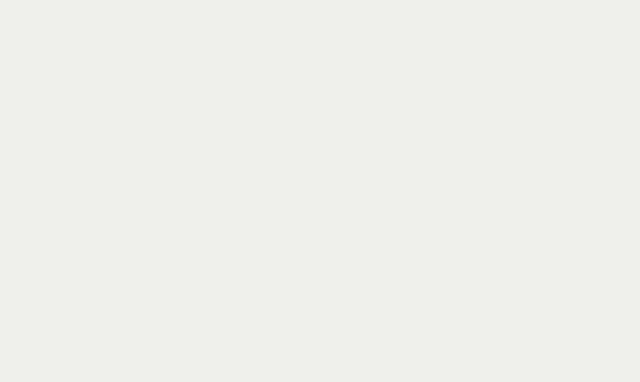
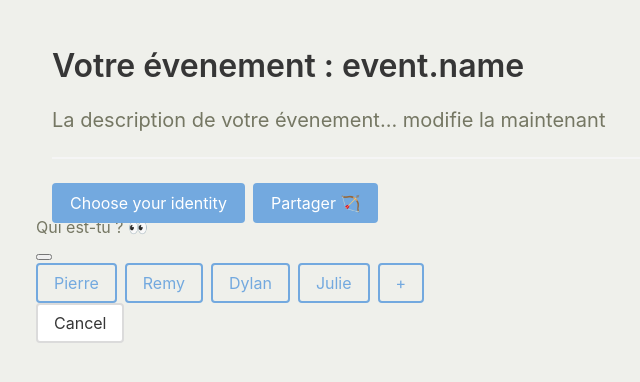
Before and after one commit to PlanVoteTeam/PlanVote_Frontend, a React (Vite) app: page /events/1 in a window 1280 px wide. Before the commit this address had no page. Shown: the top 382 px of the page, without its empty margins (12-652 px from the left). Built offline with nearby package versions, Linux system fonts and the light colour scheme.

Commit message:
feat: init modal, button, link, content

```diff
--- a/src/App.tsx
+++ b/src/App.tsx
@@ -10,7 +10,7 @@ function App() {
         <Routes>
           <Route path="" element={<LoginPage />} />
           <Route path="/" element={<LoginPage />} />
-          <Route path="/event/id" element={<EventDetail />} />
+          <Route path="/events/:eventId" element={<EventDetail />} />
         </Routes>
       </Router>
     </div>
--- a/src/components/EventDetail.tsx
+++ b/src/components/EventDetail.tsx
@@ -1,12 +1,21 @@
 import { useState } from "react";
-import { useNavigate } from "react-router-dom";
+import { useNavigate, useParams } from "react-router-dom";
+import EventDetail_ModalChooseidentity from "./EventDetail_ModalChooseIdentity";
 
 const EventDetail = () => {
-  const navigate = useNavigate();
+  const { eventId } = useParams();
+  // Fetch event data using eventId
+
+  const [modalState, setModalState] = useState(true);
+
+  const toggleModal = () => {
+    setModalState(!modalState);
+  };
 
   return (
     <section className="section">
       <div className="container">
+        <div className="content">
           {/* Title of page */}
           <p className="title">
             <span>Votre évenement : </span>
@@ -15,7 +24,7 @@ const EventDetail = () => {
             </span>
           </p>
 
-        {/*
+          {/* Description of event
             Todo add on clic method
             - On click : balise a to input text
             - Add Button cancel
@@ -25,33 +34,32 @@ const EventDetail = () => {
             La description de votre évenement... modifie la maintenant
           </a>
 
-        {/* Add participant
-
-          - [ ] Pop Up
-          - [ ] If isn't in local storage
-        */}
-        <div id="ChooseYourIdentity">
-          <p className="title">
-            <span>Qui est-tu ? 👀 </span>
-          </p>
+          <hr />
 
           <div className="buttons">
-            <button className="button is-primary is-outlined">Pierre</button>
-            <button className="button is-primary is-outlined">Remy</button>
-            <button className="button is-primary is-outlined">Dylan</button>
-            <button className="button is-primary is-outlined">Julie</button>
-            <button className="button is-primary is-outlined">+</button>
+            {/* Choose Identity / Open Modal */}
+            <button className="button is-primary" onClick={toggleModal}>
+              Choose your identity
+            </button>
+            <button className="button is-primary">Partager 🏹</button>
+          </div>
         </div>
       </div>
 
+      {/* Share Event
+        - [ ] Générate magic link
+        - [ ] Copy To ClipBoard
+        - [ ] Share on social media
+      */}
       <div className="column is-half">
-          <div className="buttons">
-            <button className="button is-primary is-fullwidth">
-              Partager 🏹
-            </button>
+        <div className="buttons"></div>
       </div>
-        </div>
-      </div>
+
+      {/* Modal */}
+      <EventDetail_ModalChooseidentity
+        closeModal={toggleModal}
+        modalState={modalState}
+      ></EventDetail_ModalChooseidentity>
     </section>
   );
 };
--- /dev/null
+++ b/src/components/EventDetail_ModalChooseIdentity.tsx
@@ -0,0 +1,58 @@
+import React from "react";
+
+interface ModalProps {
+  closeModal: () => void;
+  modalState: boolean;
+}
+
+const EventDetail_ModalChooseIdentity: React.FC<ModalProps> = ({
+  closeModal,
+  modalState,
+}) => {
+  if (!modalState) {
+    return null;
+  }
+
+  return (
+    <div className="modal is-active">
+      <div className="modal-background" onClick={closeModal} />
+      <div className="modal-card">
+        <header className="modal-card-head">
+          <p className="modal-card-title">Qui est-tu ? 👀</p>
+          <button className="delete" onClick={closeModal} />
+        </header>
+        <section className="modal-card-body">
+          <div className="content">
+            {/* Add participant
+
+          - [x] Modal
+          - [ ] Fetch all user
+          - [ ] Add user
+          - [ ] If isn't in local storage
+          - [ ] Button validate : save choice in local storage
+          - [ ] Button cancel : close pop up
+        */}
+            <div id="ChooseYourIdentity">
+              <div className="buttons">
+                <button className="button is-primary is-outlined">
+                  Pierre
+                </button>
+                <button className="button is-primary is-outlined">Remy</button>
+                <button className="button is-primary is-outlined">Dylan</button>
+                <button className="button is-primary is-outlined">Julie</button>
+                <button className="button is-primary is-outlined">+</button>
+              </div>
+            </div>
+          </div>
+        </section>
+        <footer className="modal-card-foot">
+          <a className="button" onClick={closeModal}>
+            Cancel
+          </a>
+        </footer>
+      </div>
+    </div>
+  );
+};
+
+export default EventDetail_ModalChooseIdentity;
```
Lines whose indentation alone changed are shown as unchanged.
